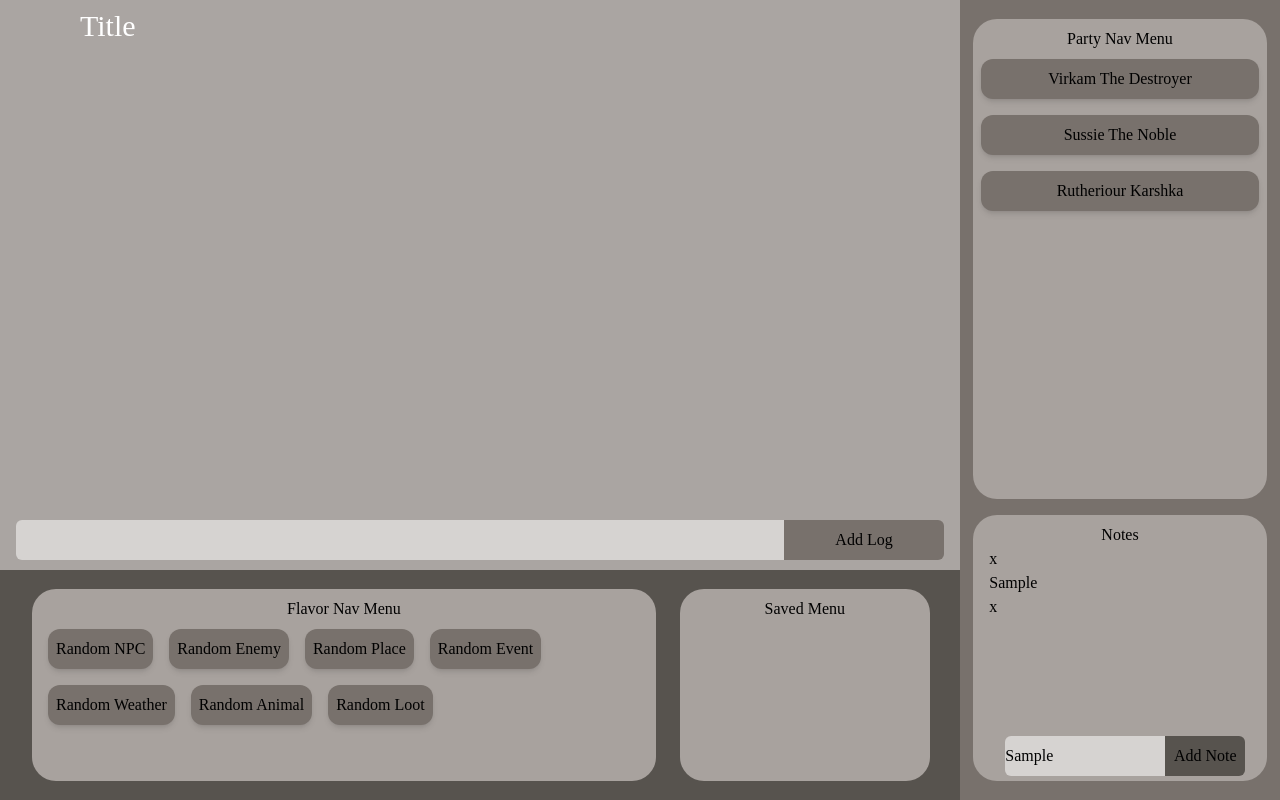
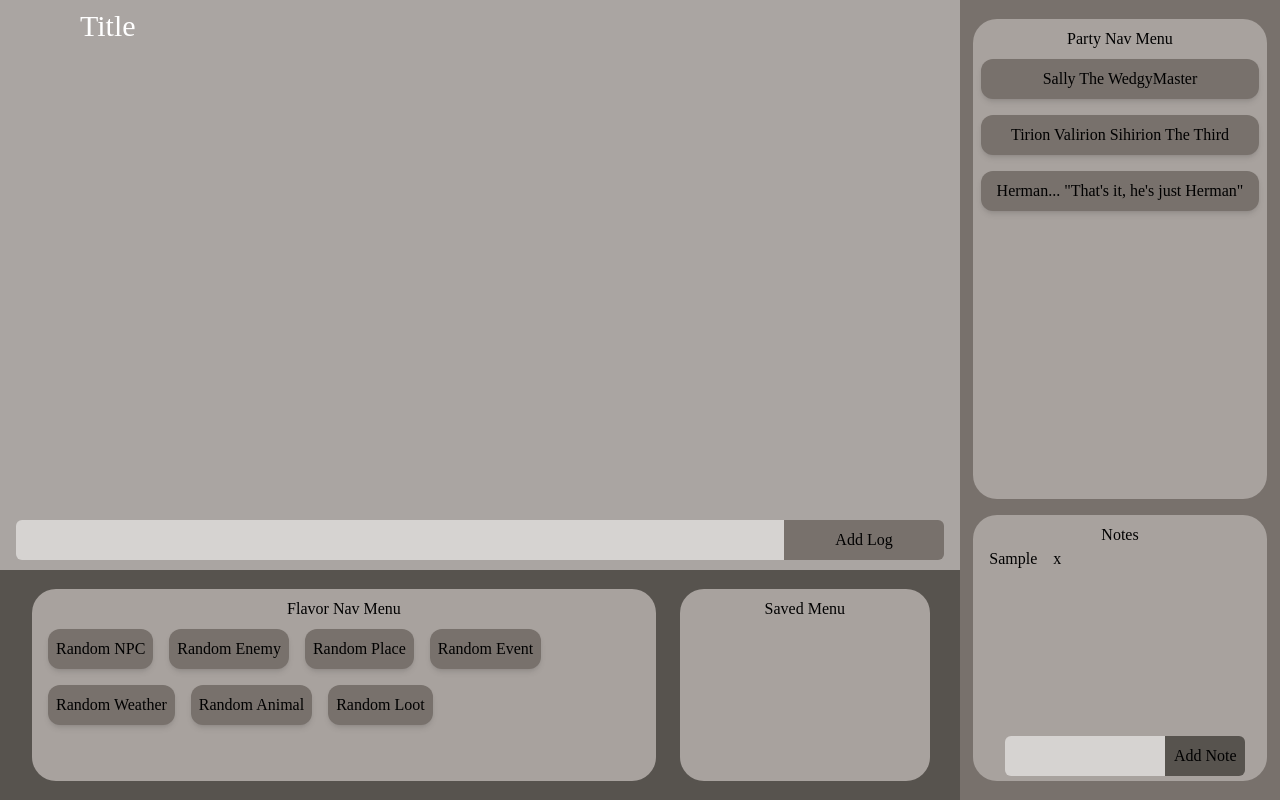
Before and after one commit to AndriwT/vnv, a Next.js app: page / in a window 1280 px wide. Both pictures are taken after typing "Sample" into the empty fields and a click on the button "Add Note". Shown: the top 800 px of the page. Built offline with nearby package versions, Linux system fonts and the light colour scheme; a web font is replaced by a local one.

Commit message:
working on character sheet

```diff
--- a/src/components/Button.tsx
+++ /dev/null
@@ -1,16 +0,0 @@
-import { FC } from "react";
-
-interface ButtonProps {
-  label?: string;
-  playerName?: string;
-}
-
-const Button: FC<ButtonProps> = ({ label, playerName }) => {
-  return (
-    <button className="bg-stone-500 p-2 rounded-xl shadow-md m-2 hover:bg-stone-400 focus:bg-stone-600">
-      {label || playerName}
-    </button>
-  );
-};
-
-export default Button;
--- /dev/null
+++ b/src/components/CharacterSheet.tsx
@@ -0,0 +1,13 @@
+interface componentProps {
+  setCharacter: boolean;
+}
+
+const CharacterSheet = () => {
+  return (
+    <div>
+      <h1>Hey gurl, you clicked a character button C;</h1>
+    </div>
+  );
+};
+
+export default CharacterSheet;
--- a/src/components/FlavorNav.tsx
+++ b/src/components/FlavorNav.tsx
@@ -1,4 +1,3 @@
-import Button from "./Button";
 import { FunctionComponent, PropsWithChildren } from "react";
 
 const FlavorNav: React.FC = () => {
@@ -7,13 +6,27 @@ const FlavorNav: React.FC = () => {
       <div className="bg-stone-400 h-5/6 w-6/12 rounded-3xl">
         <h1 className="text-center pt-2">Flavor Nav Menu</h1>
         <div className="ml-2">
-          <Button label="Random NPC" />
-          <Button label="Random Enemy" />
-          <Button label="Random Place" />
-          <Button label="Random Event" />
-          <Button label="Random Weather" />
-          <Button label="Random Animal" />
-          <Button label="Random Loot" />
+          <button className="bg-stone-500 p-2 rounded-xl shadow-md m-2 hover:bg-stone-400 focus:bg-stone-600">
+            Random NPC
+          </button>
+          <button className="bg-stone-500 p-2 rounded-xl shadow-md m-2 hover:bg-stone-400 focus:bg-stone-600">
+            Random Enemy
+          </button>
+          <button className="bg-stone-500 p-2 rounded-xl shadow-md m-2 hover:bg-stone-400 focus:bg-stone-600">
+            Random Place
+          </button>
+          <button className="bg-stone-500 p-2 rounded-xl shadow-md m-2 hover:bg-stone-400 focus:bg-stone-600">
+            Random Event
+          </button>
+          <button className="bg-stone-500 p-2 rounded-xl shadow-md m-2 hover:bg-stone-400 focus:bg-stone-600">
+            Random Weather
+          </button>
+          <button className="bg-stone-500 p-2 rounded-xl shadow-md m-2 hover:bg-stone-400 focus:bg-stone-600">
+            Random Animal
+          </button>
+          <button className="bg-stone-500 p-2 rounded-xl shadow-md m-2 hover:bg-stone-400 focus:bg-stone-600">
+            Random Loot
+          </button>
         </div>
       </div>
       <div className="bg-stone-400 h-5/6 w-1/5 ml-6 rounded-3xl">
--- a/src/components/PartyNav.tsx
+++ b/src/components/PartyNav.tsx
@@ -1,16 +1,20 @@
 import { ChangeEvent, KeyboardEvent, useState } from "react";
-import Button from "./Button";
+import CharacterSheet from "./CharacterSheet";
+
+("bg-stone-500 p-2 rounded-xl shadow-md m-2 hover:bg-stone-400 focus:bg-stone-600");
 
 const PartyNav = () => {
   const [note, setNote] = useState("");
   const [notes, setNotes] = useState([""]);
+  const [character, setCharacter] = useState<boolean>(false);
 
   const handleNoteChange = (e: ChangeEvent<HTMLInputElement>) => {
     setNote(e.target.value);
   };
 
   const addNote = () => {
-    setNotes([...notes, note]);
+    setNotes((prevNotes) => [...prevNotes, note]);
+    setNote("");
   };
 
   const handleKeyDown = (e: KeyboardEvent<HTMLInputElement>) => {
@@ -19,32 +23,65 @@ const PartyNav = () => {
     }
   };
 
+  const handleSelection = () => {
+    character ? setCharacter(false) : setCharacter(true);
+  };
+
   return (
     <div className="bg-stone-500 flex flex-col items-center justify-center w-1/4 h-full absolute right-0">
       <div className="bg-stone-400 h-3/5 w-11/12 rounded-3xl">
         <h1 className="text-center pt-2">Party Nav Menu</h1>
+
+        {character ? (
+          <div>
+            <button onClick={handleSelection}>Back</button>
+            <CharacterSheet />
+          </div>
+        ) : (
           <div className="flex flex-col">
-          <Button playerName="Virkam The Destroyer" />
-          <Button playerName="Sussie The Noble" />
-          <Button playerName="Rutheriour Karshka" />
+            <button
+              className="bg-stone-500 p-2 rounded-xl shadow-md m-2 hover:bg-stone-400 focus:bg-stone-600"
+              onClick={handleSelection}
+            >
+              Sally The WedgyMaster
+            </button>
+            <button
+              className="bg-stone-500 p-2 rounded-xl shadow-md m-2 hover:bg-stone-400 focus:bg-stone-600"
+              onClick={handleSelection}
+            >
+              Tirion Valirion Sihirion The Third
+            </button>
+            <button
+              className="bg-stone-500 p-2 rounded-xl shadow-md m-2 hover:bg-stone-400 focus:bg-stone-600"
+              onClick={handleSelection}
+            >
+              Herman... "That's it, he's just Herman"
+            </button>
           </div>
+        )}
       </div>
       <div className="bg-stone-400 h-2/6 w-11/12 mt-4 rounded-3xl">
         <h1 className="text-center pt-2">Notes</h1>
-        {notes?.map((note, index) => (
-          <div className="ml-4">
-            <div key={index}>
+        <div className="ml-4 ">
+          {notes?.map(
+            (note, index) =>
+              note !== "" && (
+                <div key={index} className="flex flex-row items-center w-full">
                   <p>{note}</p>
                   <button
+                    className="ml-4"
                     onClick={() => {
-                  delete notes[index];
+                      const updatedNotes = [...notes];
+                      updatedNotes.splice(index, 1);
+                      setNotes(updatedNotes);
                     }}
                   >
                     x
                   </button>
                 </div>
+              )
+          )}
         </div>
-        ))}
         <div className="w-full flex ml-8 absolute bottom-6">
           <input
             className="bg-stone-300 rounded-l-md focus:outline-none w-3/6"
```
Also changed, not shown: src/components/PartyMemberButton.tsx (deleted). Lines whose indentation alone changed are shown as unchanged.
